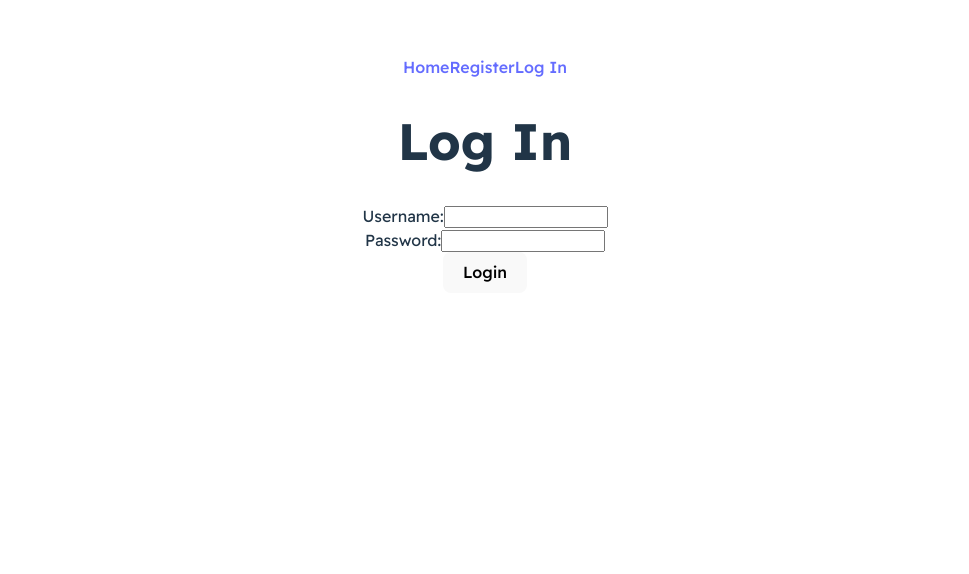
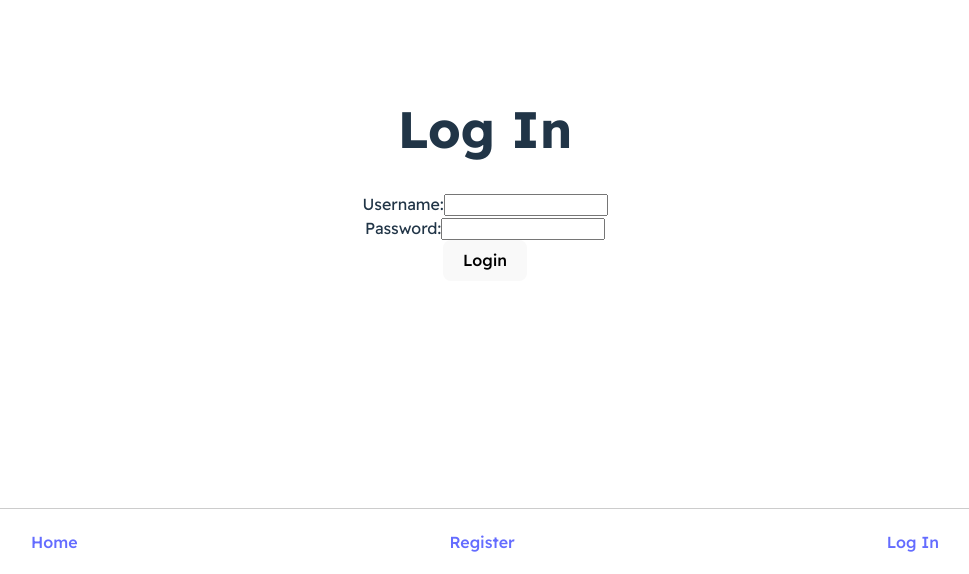
Before and after one commit to Kratus9/ironmeet-app-client, a React (Vite) app: page /login in a window 1280 px wide. Shown: the part 226-800 px from the top of the page, without its empty margins (155-1124 px from the left). Built offline with nearby package versions, Linux system fonts and the light colour scheme; no server answers.

Commit message:
navbar-fixed

```diff
--- a/src/App.css
+++ b/src/App.css
@@ -1,20 +1,32 @@
 @import url('https://fonts.googleapis.com/css2?family=Readex+Pro:wght@200;300;400;500;600;700;800&display=swap');
 
 #root {
-  width: 100%;
-  margin: 0 auto;
-
-
+  width: 100vw;
 }
 
 html, body {
-  margin: 0;
   padding: 0;
   text-align: center;
+  width: 100vw;
+
 }
 
 * {
   font-family: 'Readex Pro', sans-serif;
+}
+
+.navbar.navbar-bottom {
+  position: fixed;
+  bottom: 0;
+  left: 0;
+  width: 100%;
+  height: 65px;
+  display: flex;
+  justify-content: space-around;
+  align-items: center;
+  background-color: #fff;
+  padding: 0;
+  border-top: 1px solid #ccc;
 }
 
 .city-select-container {
@@ -91,6 +103,9 @@ html, body {
   display: flex;
   justify-content: space-between;
   align-items: center;
+  gap: 40px;
+  padding-left: 20px;
+
 }
 
 
@@ -129,7 +144,12 @@ html, body {
 
 .chat-display,
 .matches-display {
-    padding: 20px;
-    height: 60vh;
-    overflow-y: auto;
+  position: fixed;
+  top: 30px;
+  left: 0;
+  right: 0;
+  padding: 20px;
+  height: calc(100vh - 40px);
+  overflow-y: auto;
+  background-color: white;
 }
--- a/src/App.jsx
+++ b/src/App.jsx
@@ -21,7 +21,7 @@ import Error from "./pages/Error"
 function App() {
   return (
     <>
-      <Navbar />
+
       <Routes>
         <Route path="/" element={<Home />} />
         <Route
@@ -111,6 +111,7 @@ function App() {
         <Route path="/error" element={<Error />} />
         <Route path="*" element={<NotFound />} />
       </Routes>
+      <Navbar />
     </>
   );
 }
--- a/src/components/Navbar.jsx
+++ b/src/components/Navbar.jsx
@@ -9,7 +9,7 @@ function Navbar() {
 
 
   return (
-    <div>
+    <div className="navbar navbar-bottom">
       {isUserActive === true ? (
         <>
 
--- a/src/pages/Matches.jsx
+++ b/src/pages/Matches.jsx
@@ -1,7 +1,7 @@
-import React, { useEffect, useState, useContext } from 'react';
-import service from '../services/service.config';
+import React, { useEffect, useState, useContext } from "react";
+import service from "../services/service.config";
 import { Link } from "react-router-dom";
-import { AuthContext } from '../context/auth.context'
+import { AuthContext } from "../context/auth.context";
 
 function Matches() {
   const { activeUserId } = useContext(AuthContext);
@@ -11,11 +11,13 @@ function Matches() {
   useEffect(() => {
     const fetchMatches = async () => {
       try {
-        const response = await service.get('/user/matches');
+        const response = await service.get("/user/matches");
         setMatches(response.data);
       } catch (error) {
-        setError('Error al obtener los matches. Por favor, inténtalo de nuevo más tarde.');
-        console.error('Error al obtener los matches:', error);
+        setError(
+          "Error al obtener los matches. Por favor, inténtalo de nuevo más tarde."
+        );
+        console.error("Error al obtener los matches:", error);
       }
     };
 
@@ -25,14 +27,13 @@ function Matches() {
   return (
     <div className="matches-display">
       {matches.map((match, index) => (
-        <div
-          key={index}
-          className="match-card"
-        >
-          <div className="img-container">
-            <img src={match.image}  alt={match.name + " profile"} />
-          </div>
-          <div className='chat-container'>
+        <div key={index} className="match-card">
+          <Link to={`/user/${match._id}/profile`}>
+            <div className="img-container">
+              <img src={match.image} alt={match.name + " profile"} />
+            </div>
+          </Link>
+          <div className="chat-container">
             <h3>{match.name}</h3>
             <Link to={`/messages/${activeUserId}/${match._id}`}>Catch up!</Link>
           </div>
```
Also changed, not shown: src/assets/info-icon.svg (deleted).
